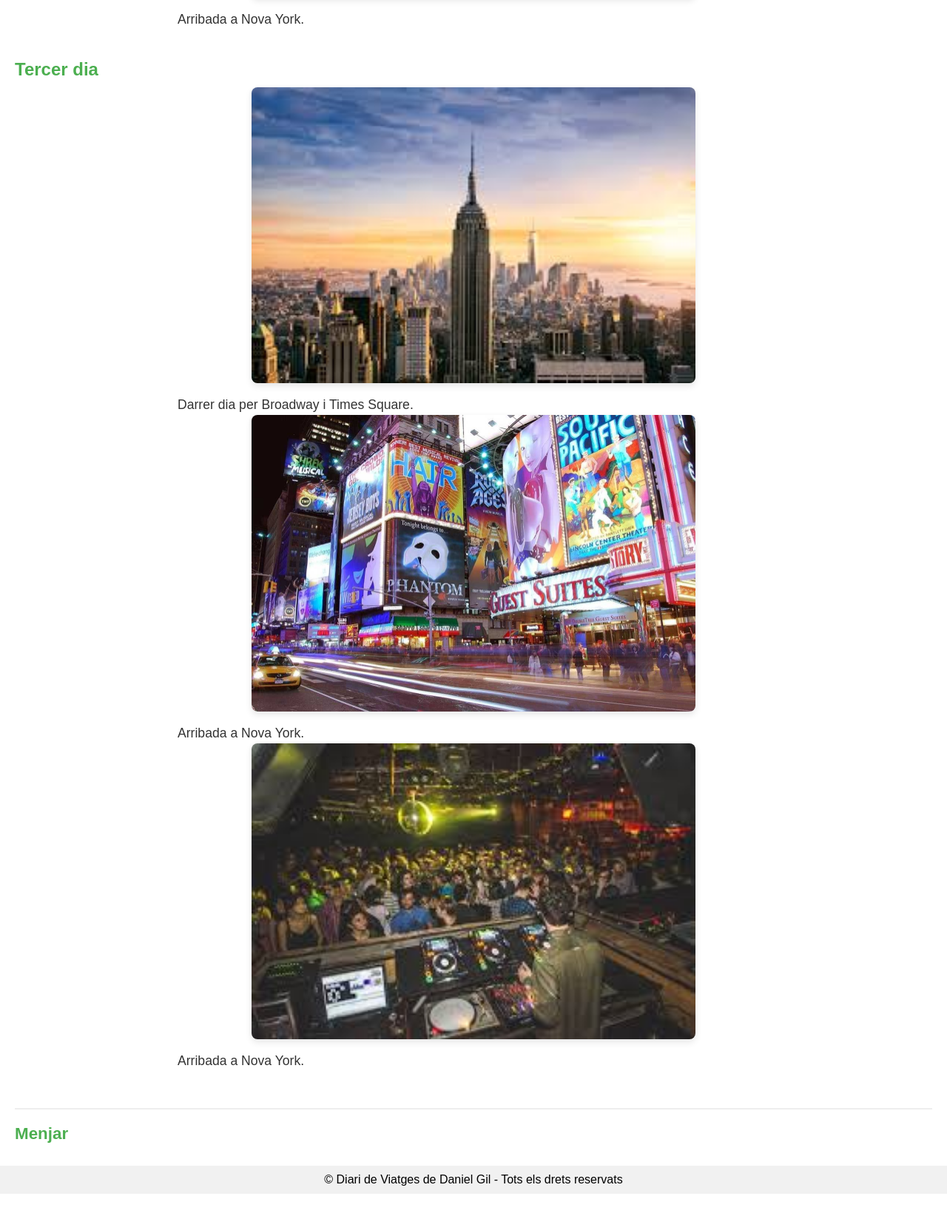
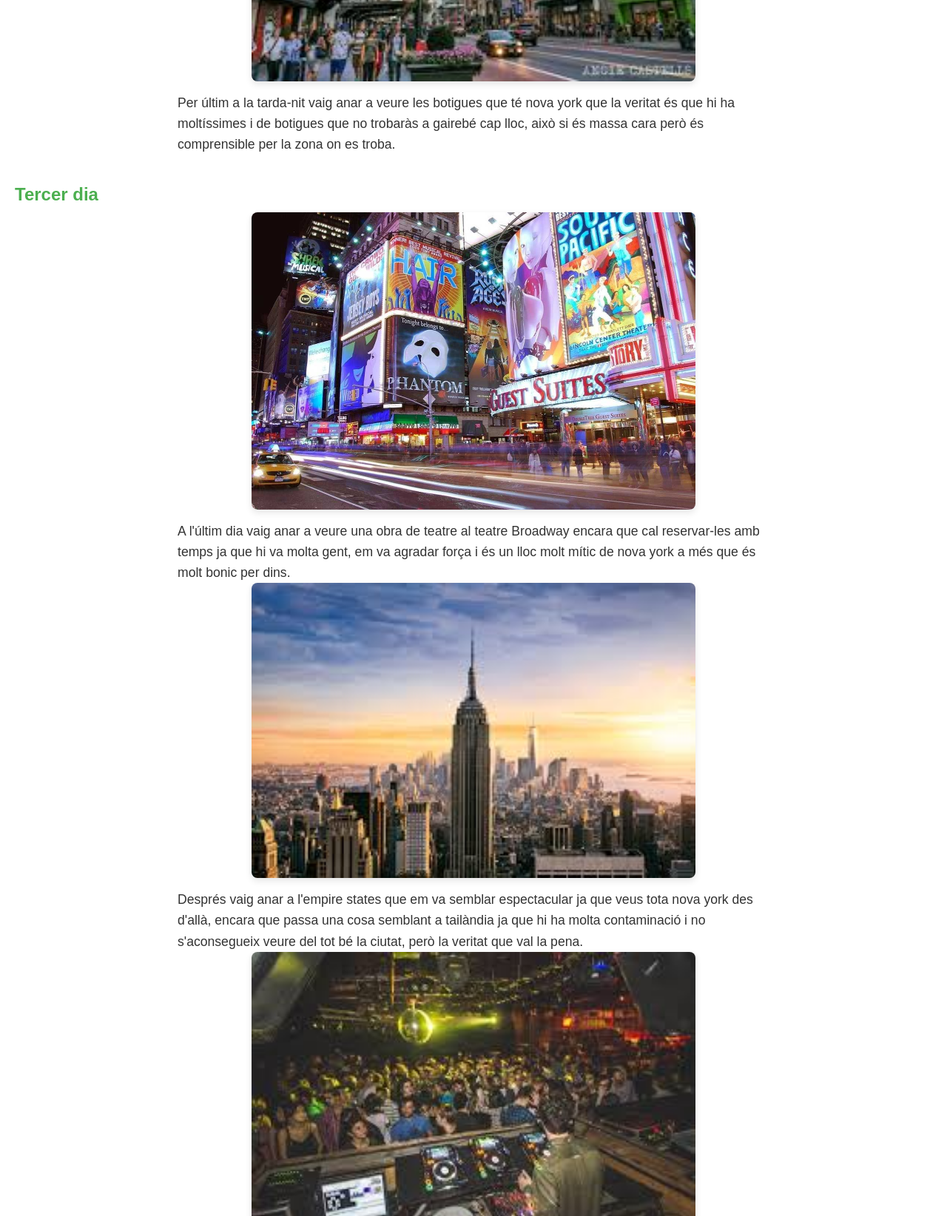
Before and after one commit to danielgil17/Diari-de-viatges, a plain HTML site: page nuevayork.html in a window 1280 px wide. Shown: the part 2683-4327 px from the top of the page at 74% size. Before the commit the page ends 4297 px from the top, so only its background shows below. Drawn offline with Linux system fonts and the light colour scheme.

Commit message:
dia 2 y 3

```diff
--- a/nuevayork.html
+++ b/nuevayork.html
@@ -30,26 +30,26 @@
         <section class="dia">
             <h2>Segon dia</h2>
             <img src="estatua.jpeg">
-            <p>Passejada per Central Park </p>
+            <p>El segon dia vaig anar a la major atracció que té Nova York i és l'estàtua de la llibertat, hi ha la possibilitat de poder veure-la en helicòpter però és força car, però de totes la pots visitar amb un guia i surt força assequible, encara que hi ha molta gent. </p>
             <img src="central.jpeg">
-            <p>Arribada a Nova York. </p>
+            <p>Després vaig anar al central park i la veritat que va ser el lloc que més em va agradar de Nova York, és gegant i hi ha força activitats que pots fer com anar amb bici també hi ha molta vegetació i esquirols que els pots donar de menjar. </p>
             <img src="tiendas.jpeg">
-            <p>Arribada a Nova York. </p>
+            <p>Per últim a la tarda-nit vaig anar a veure les botigues que té nova york que la veritat és que hi ha moltíssimes i de botigues que no trobaràs a gairebé cap lloc, això si és massa cara però és comprensible per la zona on es troba. </p>
         </section>
 
         <section class="dia">
             <h2>Tercer dia</h2>
+            <img src="teatro.jpg">
+            <p>A l'últim dia vaig anar a veure una obra de teatre al teatre Broadway encara que cal reservar-les amb temps ja que hi va molta gent, em va agradar força i és un lloc molt mític de nova york a més que és molt bonic per dins. </p>
             <img src="empire.jpeg">
-            <p>Darrer dia per Broadway i Times Square. </p>
-            <img src="teatro.jpg">
-            <p>Arribada a Nova York. </p>
+            <p>Després vaig anar a l'empire states que em va semblar espectacular ja que veus tota nova york des d'allà, encara que passa una cosa semblant a tailàndia ja que hi ha molta contaminació i no s'aconsegueix veure del tot bé la ciutat, però la veritat que val la pena.</p>
             <img src="discon.jpeg">
-            <p>Arribada a Nova York. </p>
+            <p>Per últim a la nit vaig ser de festa amb uns amics i la veritat que em decebo força la nit en nova york i tot és massa cara, sincerament no ho recomanaria ja que no et perds res ia sobre és tot força privat i la música no és que fos molt bona.</p>
         </section>
 
         <section class="extra">
-            <h2>Menjar</h2>
-            <p></p>
+            <h2>Seguretat
+            <p>Sincerament Nova York m'ha semblat una ciutat bastant insegura hi ha molta gent amb necesitats y no esta molt neta, es un viatge que no recomanaria </p>
         </section>
     </main>
     <footer>
```
